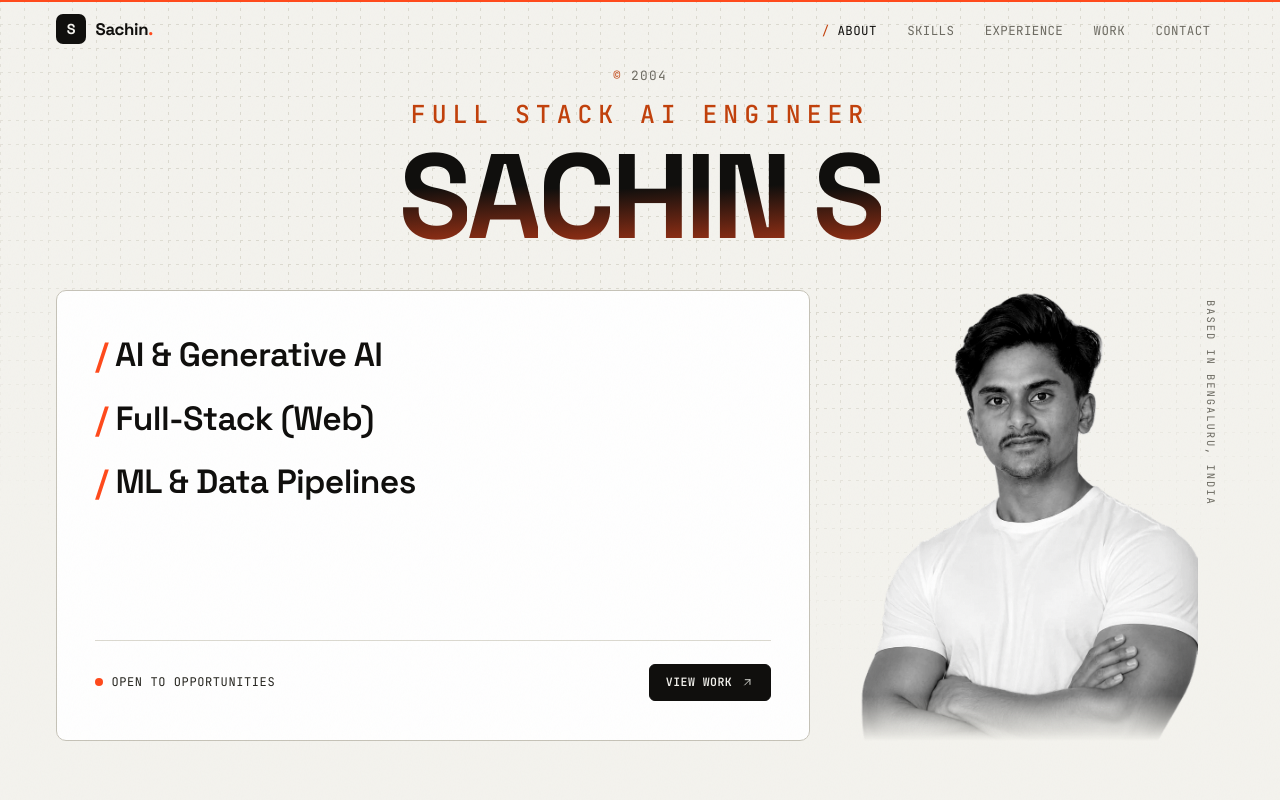
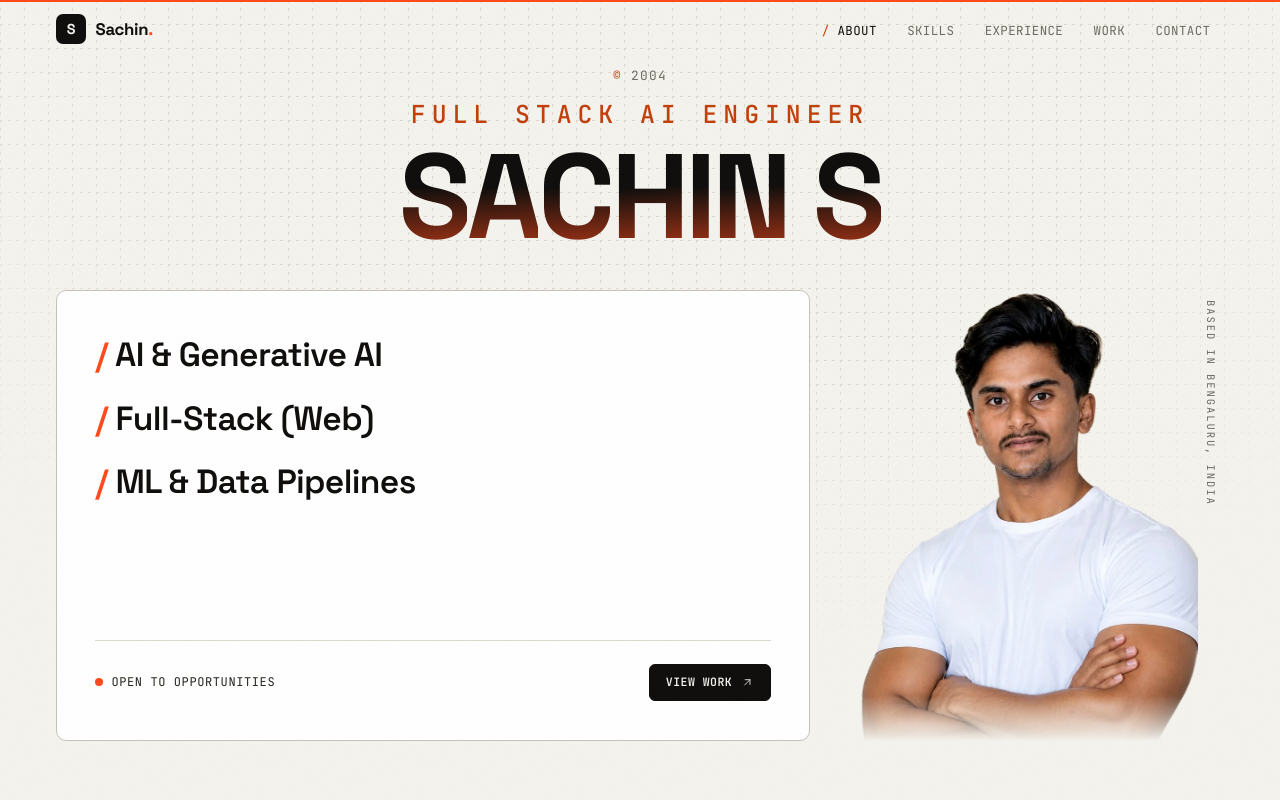
Before and after one commit to sachin-2004jlr/My-Portifolio, a React (Vite) app: page / in a window 1280 px wide. Shown: the top 800 px of the page. Built offline with nearby package versions, Linux system fonts and the light colour scheme.

Commit message:
Hero: show the portrait in full colour (drop grayscale filter)

```diff
--- a/src/index.css
+++ b/src/index.css
@@ -387,8 +387,8 @@ main { position: relative; z-index: 1; }
   width: 100%;
   height: auto;
   display: block;
-  /* Cut-out figure, black & white, blending into the paper background */
-  filter: grayscale(1) contrast(1.06);
+  /* Full-colour cut-out figure, gently sharpened, fading into the paper */
+  filter: contrast(1.03) saturate(1.04);
   -webkit-mask-image: linear-gradient(to bottom, #000 90%, transparent 100%);
           mask-image: linear-gradient(to bottom, #000 90%, transparent 100%);
 }
```
